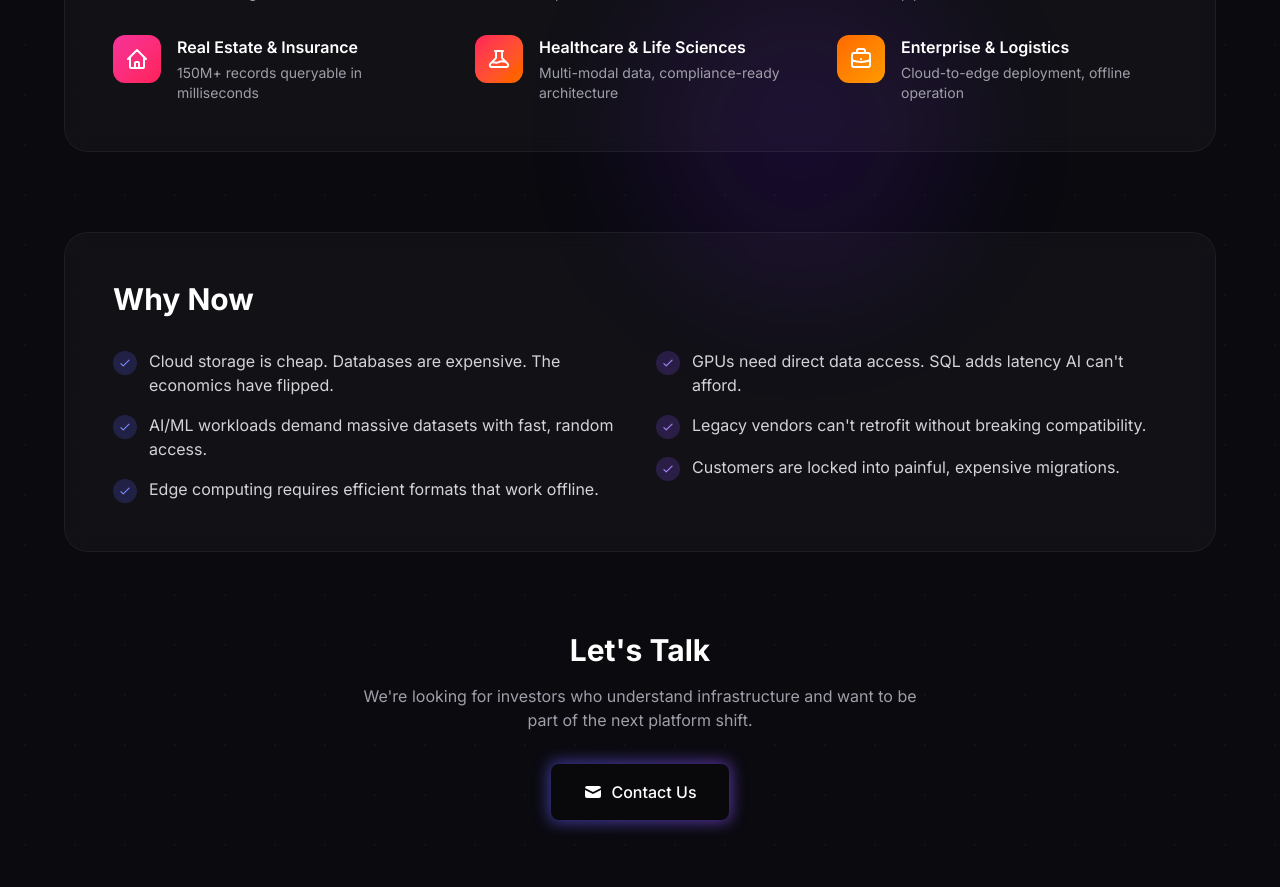
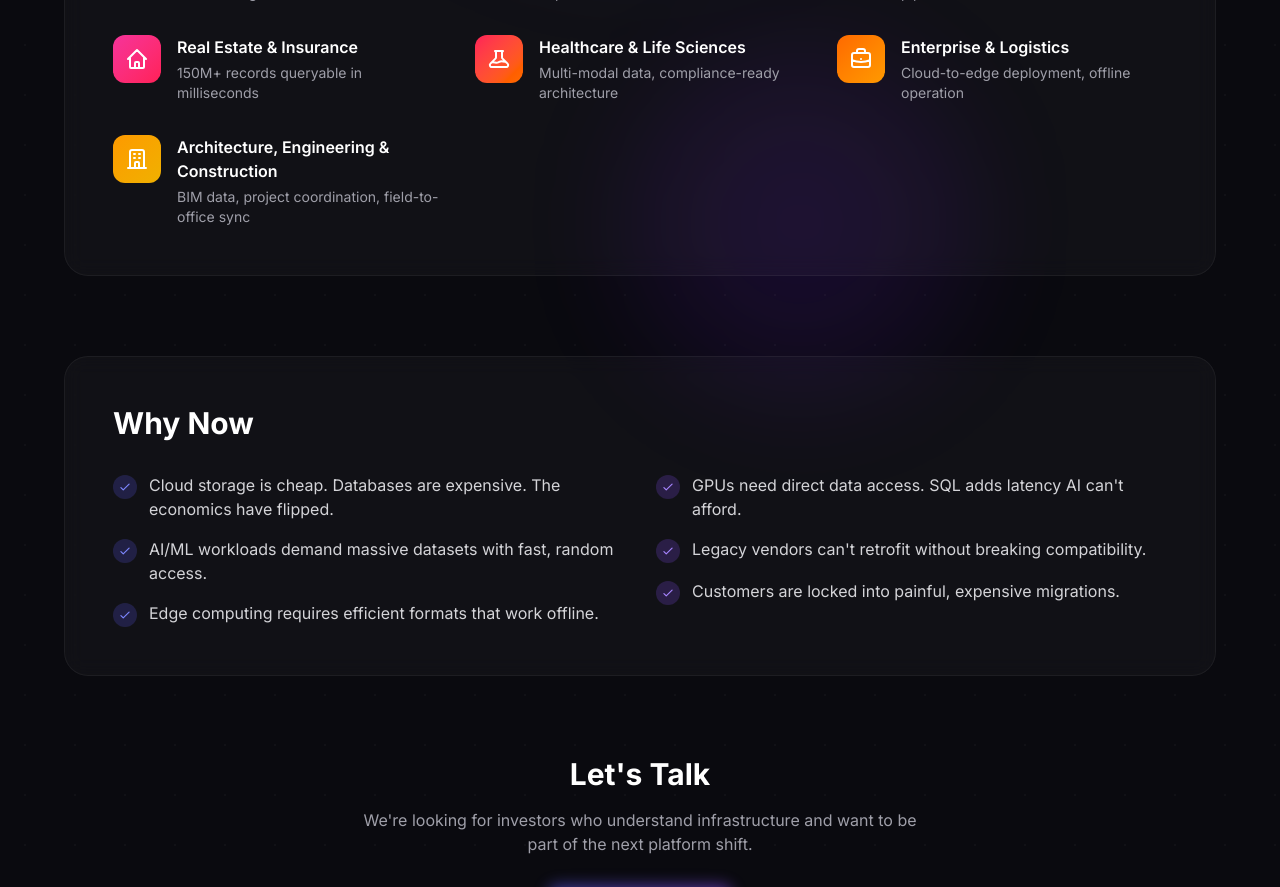
Before and after one commit to geoffhtaylor3d/reseralabs-website, a SvelteKit app: page /investors in a window 1280 px wide. Shown: the part 1880-2767 px from the top of the page. Built offline with nearby package versions, Linux system fonts and the light colour scheme.

Commit message:
Add AEC industry to target markets on investors page

```diff
--- a/src/routes/investors/+page.svelte
+++ b/src/routes/investors/+page.svelte
@@ -249,6 +249,17 @@
 							<p class="text-sm text-zinc-400">Cloud-to-edge deployment, offline operation</p>
 						</div>
 					</div>
+					<div class="flex gap-4">
+						<div class="w-12 h-12 shrink-0 rounded-xl bg-gradient-to-br from-amber-500 to-yellow-500 flex items-center justify-center">
+							<svg xmlns="http://www.w3.org/2000/svg" class="h-6 w-6 text-white" fill="none" viewBox="0 0 24 24" stroke="currentColor">
+								<path stroke-linecap="round" stroke-linejoin="round" stroke-width="2" d="M19 21V5a2 2 0 00-2-2H7a2 2 0 00-2 2v16m14 0h2m-2 0h-5m-9 0H3m2 0h5M9 7h1m-1 4h1m4-4h1m-1 4h1m-5 10v-5a1 1 0 011-1h2a1 1 0 011 1v5m-4 0h4" />
+							</svg>
+						</div>
+						<div>
+							<h3 class="font-semibold text-white mb-1">Architecture, Engineering & Construction</h3>
+							<p class="text-sm text-zinc-400">BIM data, project coordination, field-to-office sync</p>
+						</div>
+					</div>
 				</div>
 			</div>
 
```
